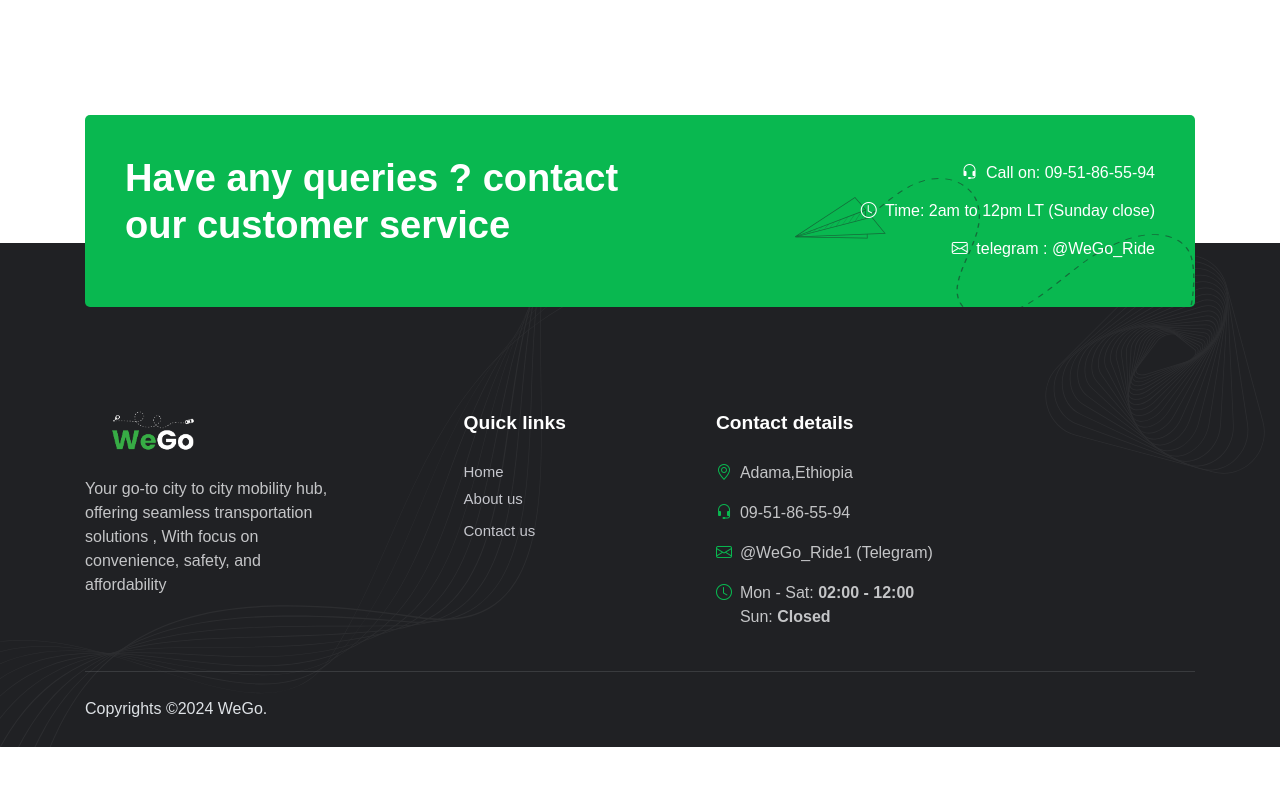
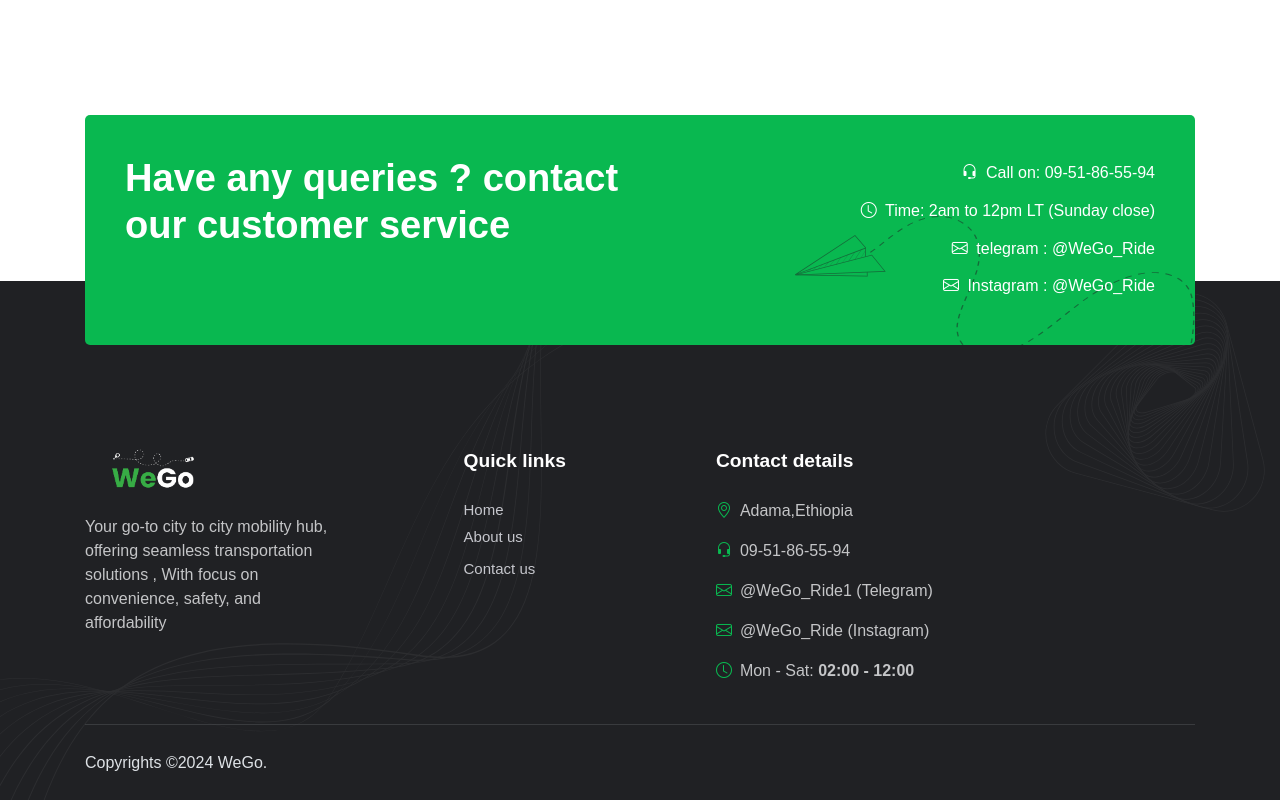
Before and after one commit to philica/Wego_Website, a plain HTML site: page index.html in a window 1280 px wide. Shown: the part 3589-4389 px from the top of the page. Before the commit the page ends 4336 px from the top, so only its background shows below. Drawn offline with nearby package versions, Linux system fonts and the light colour scheme; a script that the page names is missing; a web font is replaced by a local one.

Commit message:
Add Instagram handle on the footer and necessary places

```diff
--- a/index.html
+++ b/index.html
@@ -1485,6 +1485,12 @@
                       <i class="bi bi-envelope me-1"></i> telegram : @WeGo_Ride
                     </a>
                   </li>
+
+                  <li class="list-group-item mb-0">
+                    <a href="#" class="text-white fw-normal">
+                      <i class="bi bi-envelope me-1"></i> Instagram : @WeGo_Ride
+                    </a>
+                  </li>
                 </ul>
               </div>
             </div>
@@ -1629,11 +1635,13 @@
                     @WeGo_Ride1 (Telegram)
                   </li>
                   <li class="d-flex mb-3">
+                    <i class="me-2 text-primary bi bi-envelope"></i>
+                    @WeGo_Ride (Instagram)
+                  </li>
+                  <li class="d-flex mb-3">
                     <i class="me-2 text-primary bi bi-clock"></i>
                     <p class="mb-0">
-                      Mon - Sat: <strong>02:00 - 12:00 </strong> <br />
-                      Sun:
-                      <strong>Closed</strong>
+                      Mon - Sat: <strong>02:00 - 12:00 </strong>
                     </p>
                   </li>
                 </ul>
```
Also changed, not shown: about.html (+5 -3 lines), contact.html (+6 -3 lines).
